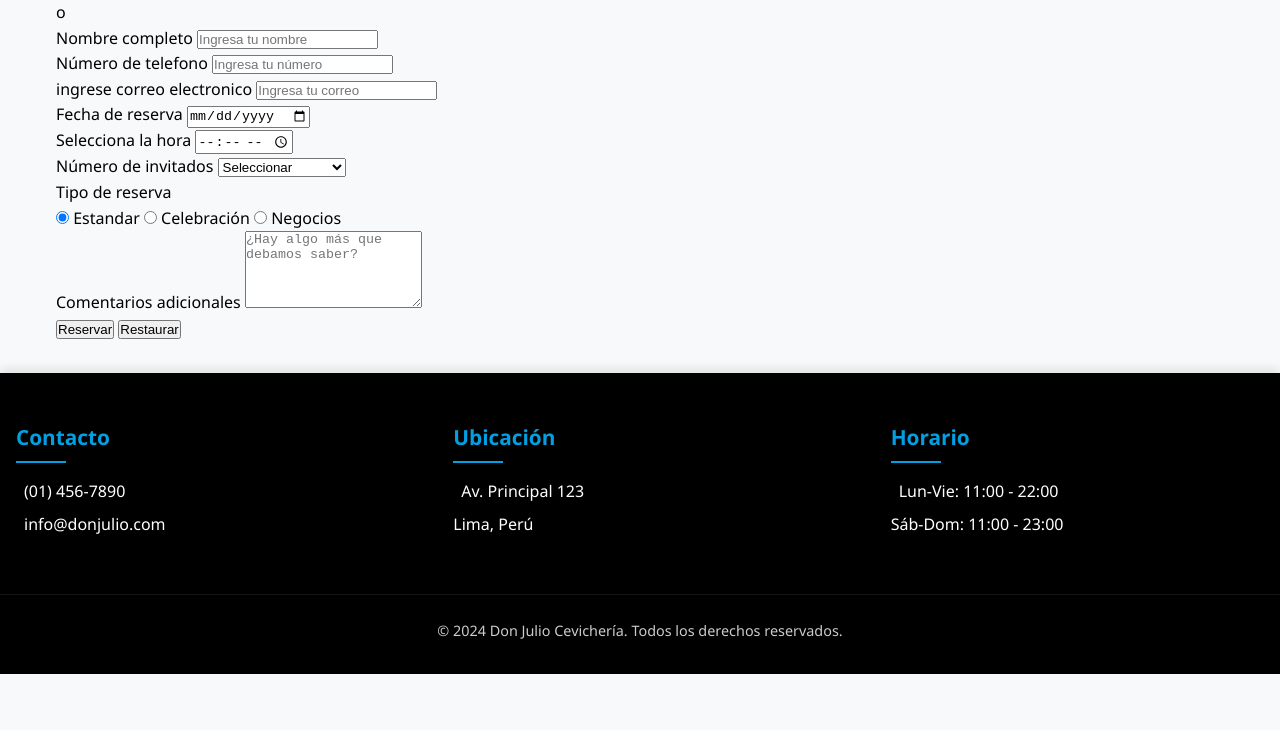
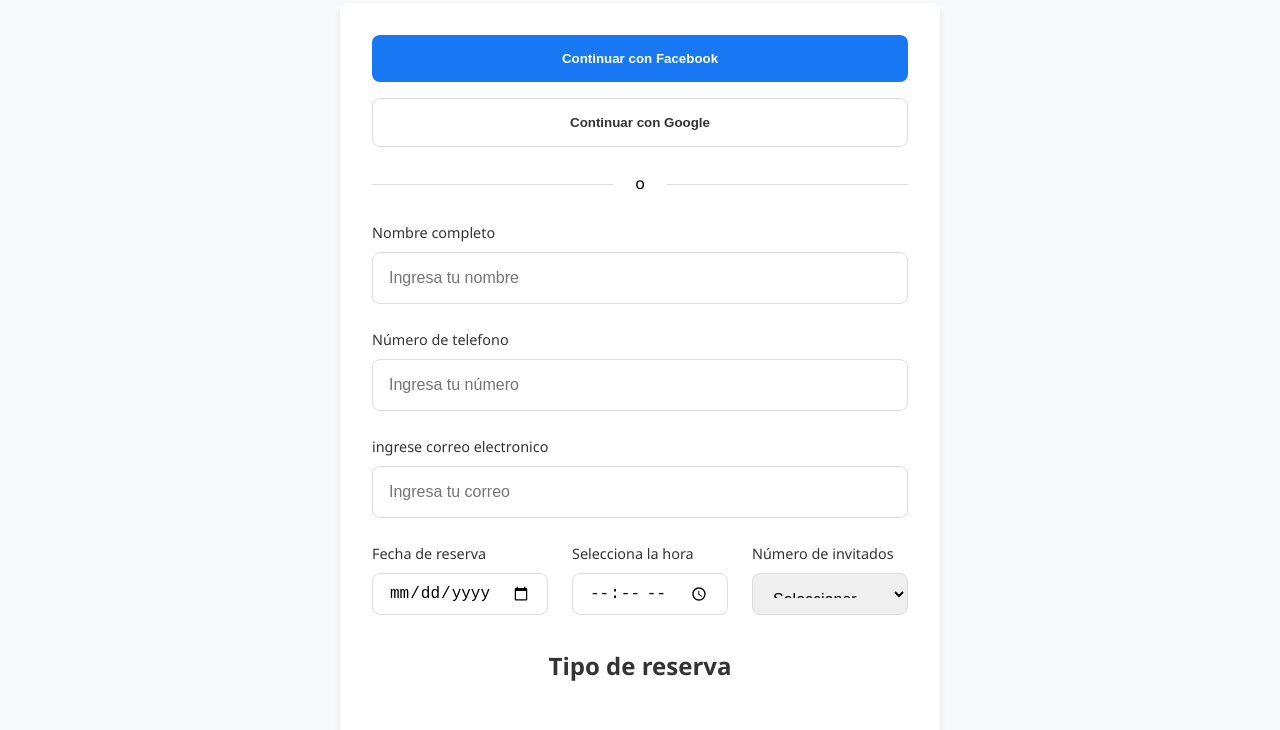
Before and after one commit to Turro48/DonJulio-2.0, a plain HTML site: page views/reservation.html in a window 1280 px wide. Shown: the part 224-954 px from the top of the page. Before the commit the page ends 898 px from the top, so only its background shows below. Drawn offline with Linux system fonts and the light colour scheme.

Commit message:
cambios 10/01

```diff
--- a/css/style.css
+++ b/css/style.css
@@ -13,9 +13,9 @@
     --border-radius-sm: 8px;
 
     --transition: all 0.3s ease;
-    --shadow-sm: 0 2px 4px rgba(0,0,0,0.1);
-    --shadow-md: 0 4px 6px rgba(0,0,0,0.1);
-    --shadow-lg: 0 10px 15px rgba(0,0,0,0.1);
+    --shadow-sm: 0 2px 4px rgba(0, 0, 0, 0.1);
+    --shadow-md: 0 4px 6px rgba(0, 0, 0, 0.1);
+    --shadow-lg: 0 10px 15px rgba(0, 0, 0, 0.1);
 
     --spacing-xs: 0.5rem;
     --spacing-sm: 1rem;
@@ -23,7 +23,9 @@
     --spacing-lg: 2rem;
 }
 
-*, *::before, *::after {
+*,
+*::before,
+*::after {
     margin: 0;
     padding: 0;
     box-sizing: border-box;
@@ -97,7 +99,7 @@ header {
     font-family: 'Brush Script MT', cursive;
     font-style: italic;
     white-space: nowrap;
-    text-shadow: 2px 2px 4px rgba(0,0,0,0.2);
+    text-shadow: 2px 2px 4px rgba(0, 0, 0, 0.2);
 }
 
 .menu {
@@ -156,7 +158,7 @@ header {
     color: var(--text-color);
     padding: var(--spacing-lg) 0;
     margin-top: auto;
-    box-shadow: 0 -4px 10px rgba(0,0,0,0.1);
+    box-shadow: 0 -4px 10px rgba(0, 0, 0, 0.1);
 }
 
 .footer-container {
@@ -280,3 +282,193 @@ header {
         transform: translateX(-50%);
     }
 }
+
+.information-content {
+    padding: 1rem;
+}
+
+/*reservation for styles*/
+
+.section-title {
+    text-align: center;
+    font-size: 2rem;
+    margin-bottom: var(--spacing-sm);
+}
+
+.reservation-container {
+    max-width: 600px;
+    margin: 0 auto;
+    padding: var(--spacing-lg);
+    background-color: white;
+    border-radius: var(--border-radius-sm);
+    box-shadow: var(--shadow-md);
+}
+
+.social-login {
+    display: flex;
+    flex-direction: column;
+    gap: var(--spacing-sm);
+    margin-bottom: var(--spacing-md);
+}
+
+.social-btn {
+    padding: var(--spacing-sm);
+    border: none;
+    border-radius: var(--border-radius-sm);
+    font-weight: bold;
+    cursor: pointer;
+    transition: var(--transition);
+    display: flex;
+    align-items: center;
+    justify-content: center;
+    gap: var(--spacing-lg);
+}
+
+.social-btn.Facebook {
+    background-color: #1877f2;
+    color: white;
+}
+
+.social-btn.Google {
+    background-color: white;
+    color: #333;
+    border: 1px solid #ddd;
+}
+
+.separator {
+    text-align: center;
+    position: relative;
+    margin: var(--spacing-md) 0;
+}
+
+.separator::before,
+.separator::after {
+    content: '';
+    position: absolute;
+    top: 50%;
+    width: 45%;
+    height: 1px;
+    background-color: #ddd;
+}
+
+.separator::before{
+    left: 0;
+}
+
+.separator::after{
+    right: 0;
+}
+
+.form-group {
+    margin-bottom: var(--spacing-md);
+}
+
+.form-group label{
+    display: block;
+    margin-bottom: var(--spacing-xs);
+    color: var(--text-dark);
+    font-weight: 500;
+}
+
+.form-group input,
+.form-group select,
+.form-group textarea {
+    width: 100%;
+    padding: var(--spacing-sm);
+    border-radius: var(--border-radius-sm);
+    font-size: 1rem;
+    border: 1px solid #ddd;
+
+}
+
+.form-row{
+    display: grid;
+    grid-template-columns: repeat(3, 1fr);
+    gap: var(--spacing-md);
+    margin-bottom: var(--spacing-md);
+}
+
+.form-row .form-group{
+    margin-bottom: 0;
+}
+
+.form-row .form-group input,
+.form-row .form-group select {
+    width: 100%;
+    height: 42px;
+}
+
+.reservation-type{
+    text-align: center;
+    margin: var(--spacing-lg) 0;
+}
+
+.reservation-type label{
+    font-size: 1.8rem;
+    font-weight: 600;
+    color: var(--text-dark);
+    margin-bottom: var(--spacing-md);
+    display: block;
+}
+
+.radio-group{
+    display: flex;
+    gap: var(--spacing-md);
+    justify-content: center;
+}
+
+.form-group label{
+    display: block;
+    margin-bottom: var(--spacing-xs);
+    color: var(--text-dark);
+    font-weight: 500;
+    font-size: 0.9rem;
+}
+
+.reservation-type label{
+    font-size: 1.5rem;
+    font-weight: 600;
+    color: var(--text-dark);
+    margin: var(--spacing-md);
+    display: block;
+}
+
+.radio-label {
+    display: flex;
+    align-items: center;
+    gap: var(--spacing-xs);
+    font-size: 1rem;
+    color: var(--text-dark);
+    cursor: pointer;
+}
+
+.form-button{
+    display: flex;
+    justify-content: center;
+    gap: var(--spacing-sm);
+    margin-top: var(--spacing-lg);
+}
+
+.btn-primary, .btn-secondary {
+    padding: var(--spacing-sm) var(--spacing-md);
+    border: none;
+    border-radius: var(--border-radius-sm);
+    font-weight: 500;
+    cursor: pointer;
+    transition: var(--transition);
+}
+
+.btn-primary {
+    background-color: var(--primary-color);
+    color: white;
+}
+
+.btn-secondary {
+    background-color: #f5f5f5;
+    color: var(--text-dark);
+}
+
+.btn-primary:hover, .btn-secondary:hover {
+    transform: translateY(-2px);
+    box-shadow: var(--shadow-md);
+}
--- a/views/reservation.html
+++ b/views/reservation.html
@@ -20,8 +20,8 @@
          <h2 class="section-title">¡Reserva aquí!</h2>
          <div class="reservation-container">
             <div class="social-login">
-               <button class="social-brn facebook">Continuar con Facebook</button>
-               <button class="social-brn Google">Continuar con Google</button>
+               <button class="social-btn Facebook">Continuar con Facebook</button>
+               <button class="social-btn Google">Continuar con Google</button>
             </div>
             <div class="separator">
                <span>o</span>
@@ -39,6 +39,7 @@
                   <label for="email">ingrese correo electronico</label>
                   <input type="email" id="email" name="email" placeholder="Ingresa tu correo" required>
                </div>
+               <div class="form-row">
                   <div class="form-group">
                      <label for="date">Fecha de reserva</label>
                      <input type="date" id="date" name="date" required>
@@ -58,7 +59,8 @@
                         <option value="5+">5 o más personas</option>
                      </select>
                   </div>
-               <div class="form-group">
+               </div>
+               <div class="form-group reservation-type">
                   <label>Tipo de reserva</label>
                   <div class="radio-group">
                      <label class="radio-label">
```
Also changed, not shown: views/information.html (+1 -1 lines). Lines whose indentation alone changed are shown as unchanged.
